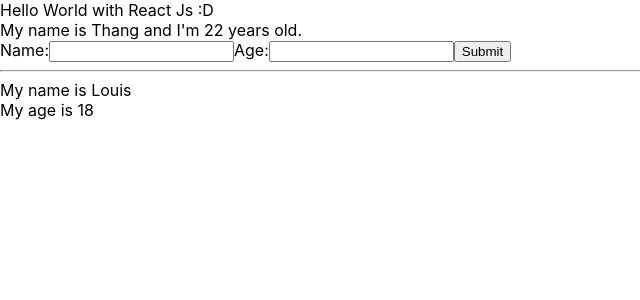
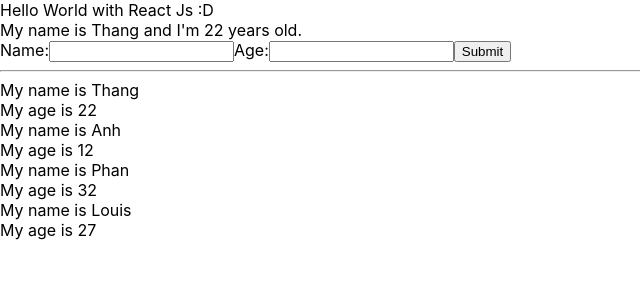
Before and after one commit to thanqphan/quiz-mgnt, a React (Create React App) app: page / in a window 1280 px wide. Shown: the top 300 px of the page, without its empty margins (0-640 px from the left). Built offline with nearby package versions, Linux system fonts and the light colour scheme.

Commit message:
[MyComponent|24]: render array/object

```diff
--- a/src/components/DisplayInfor.js
+++ b/src/components/DisplayInfor.js
@@ -2,11 +2,17 @@ import React from "react";
 
 class DisplayInfor extends React.Component {
   render() {
-    const { name, age } = this.props;
+    const { listUsers } = this.props;
     return (
       <div>
-        <div>My name is {name}</div>
-        <div>My age is {age}</div>
+        {listUsers.map((user) => {
+          return (
+            <div key={user.id}>
+              <div>My name is {user.name}</div>
+              <div>My age is {user.age}</div>
+            </div>
+          );
+        })}
       </div>
     );
   }
--- a/src/components/MyComponent.js
+++ b/src/components/MyComponent.js
@@ -6,12 +6,20 @@ import UserInfor from "./UserInfor";
 import DisplayInfor from "./DisplayInfor";
 
 class MyComponent extends React.Component {
+  state = {
+    listUsers: [
+      { id: 1, name: "Thang", age: 22 },
+      { id: 2, name: "Anh", age: 12 },
+      { id: 3, name: "Phan", age: 32 },
+      { id: 4, name: "Louis", age: 27 },
+    ],
+  };
   render() {
     return (
       <div>
         <UserInfor></UserInfor>
         <hr />
-        <DisplayInfor name="Louis" age={18}></DisplayInfor>
+        <DisplayInfor listUsers={this.state.listUsers}></DisplayInfor>
       </div>
     );
   }
```
